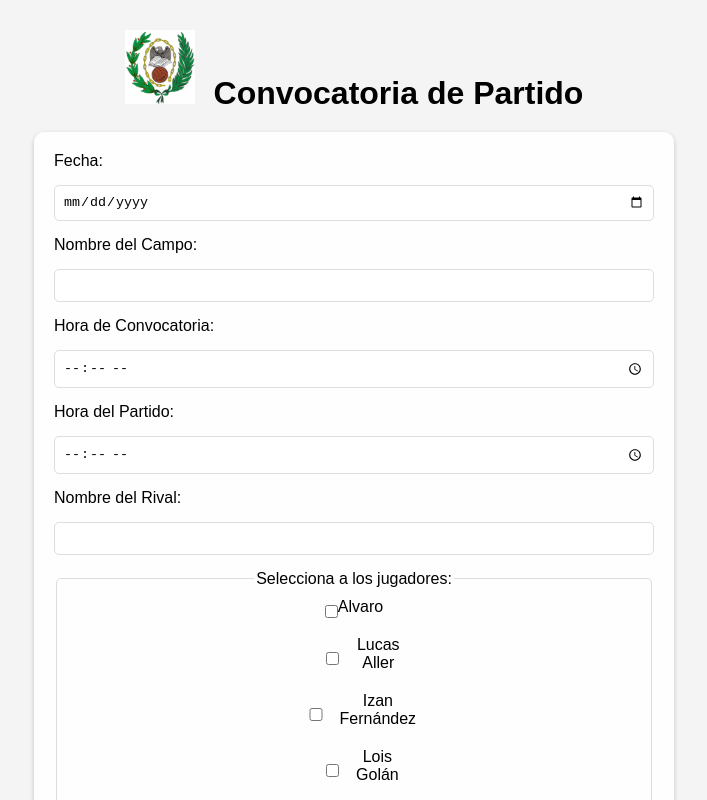
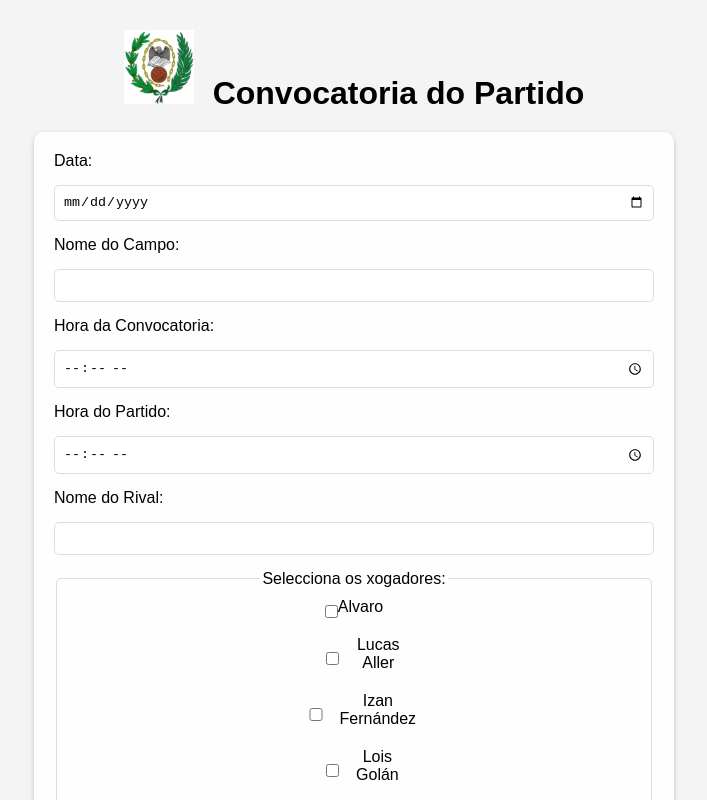
Before and after one commit to AntonLopex/convocatorias, a plain HTML site: page index.html in a window 1280 px wide. Shown: the top 800 px of the page, without its empty margins (286-993 px from the left). Drawn offline with Linux system fonts and the light colour scheme.

Commit message:
cambios html

```diff
--- a/index.html
+++ b/index.html
@@ -3,7 +3,7 @@
 <head>
     <meta charset="UTF-8">
     <meta name="viewport" content="width=device-width, initial-scale=1.0">
-    <title>Convocatoria de Fútbol</title>
+    <title>Convocatorias</title>
     <link rel="stylesheet" href="styles.css">
     <script type="module" src="my_script.js" defer></script>
     <link rel="shortcut icon" href="img/escudo-1676.png" />
@@ -11,31 +11,31 @@
 <body>
     <h1>
         <img src="img/escudo-1676.png" alt="Icono" class="icono-titulo">
-        Convocatoria de Partido
+        Convocatoria do Partido
     </h1>
     <form id="convocatoria-form">
-        <label for="fecha">Fecha:</label>
+        <label for="fecha">Data:</label>
         <input type="date" id="fecha" required>
 
-        <label for="campo">Nombre del Campo:</label>
+        <label for="campo">Nome do Campo:</label>
         <input type="text" id="campo" required>
 
-        <label for="hora-reunión">Hora de Convocatoria:</label>
+        <label for="hora-reunión">Hora da Convocatoria:</label>
         <input type="time" id="hora-reunión" required>
 
-        <label for="hora-partido">Hora del Partido:</label>
+        <label for="hora-partido">Hora do Partido:</label>
         <input type="time" id="hora-partido" required>
 
-        <label for="rival">Nombre del Rival:</label>
+        <label for="rival">Nome do Rival:</label>
         <input type="text" id="rival" required>
 
         <fieldset>
-            <legend>Selecciona a los jugadores:</legend>
+            <legend>Selecciona os xogadores:</legend>
             <div id="jugadores-container"></div>
             <button type="button" id="select-all">Seleccionar Todo</button>
         </fieldset>
 
-        <button type="submit">Generar Convocatoria</button>
+        <button type="submit">Xerar Convocatoria</button>
     </form>
 
     <div id="resultado">
```
